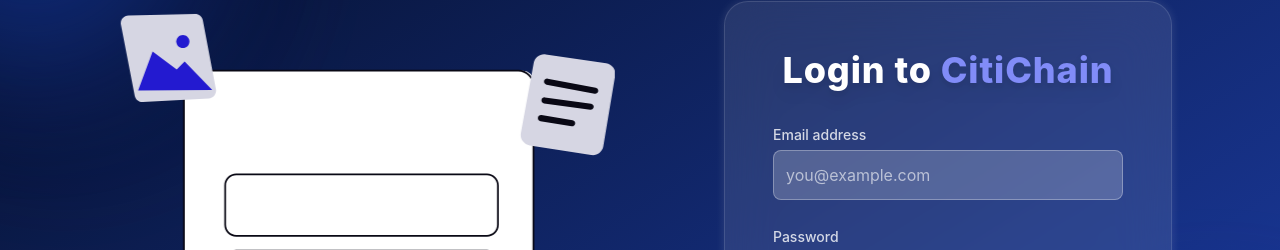
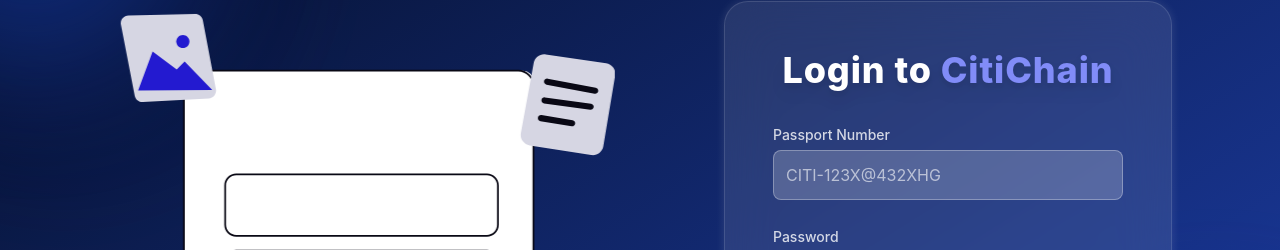
Before and after one commit to siddhesh-desai/citiChain, a React (Create React App) app in the folder frontend/: page /login/user in a window 1280 px wide. Shown: the part 166-416 px from the top of the page. Built offline with nearby package versions, Linux system fonts and the light colour scheme.

Commit message:
Update Login.jsx

```diff
--- a/frontend/src/components/Login.jsx
+++ b/frontend/src/components/Login.jsx
@@ -5,7 +5,7 @@
 
 export default function Login() {
   const navigate = useNavigate();
-  const [form, setForm] = useState({ email: "", password: "" });
+const [form, setForm] = useState({ passport: "", password: "" });
   const [error, setError] = useState("");
 
   const handleChange = (e) => {
@@ -14,7 +14,9 @@
 
   const handleSubmit = (e) => {
     e.preventDefault();
-    if (!form.email.includes("@") || form.password.length < 8) {
+   const passportRegex = /^CITI-\d{3}[A-Z]@\d{3}[A-Z]{2}$/;
+if (!passportRegex.test(form.passport) || form.password.length < 8)
+ {
       setError("Invalid credentials. Please try again.");
       return;
     }
@@ -26,7 +28,6 @@
 
   return (
     <div className="min-h-screen bg-gradient-to-br from-[#040D25] to-[#1E40AF] flex items-center justify-center px-6 relative overflow-hidden">
-
       {/* Animated background blobs with subtle white neon outline */}
       <motion.div
         className="absolute w-96 h-96 rounded-full opacity-20 blur-3xl top-[-10%] left-[-10%]"
@@ -45,7 +46,12 @@
           boxShadow: "0 0 20px 2px rgba(255,255,255,0.07)",
         }}
         animate={{ opacity: [0.15, 0.3, 0.15] }}
-        transition={{ duration: 6, repeat: Infinity, ease: "easeInOut", delay: 3 }}
+        transition={{
+          duration: 6,
+          repeat: Infinity,
+          ease: "easeInOut",
+          delay: 3,
+        }}
       ></motion.div>
 
       {/* Container with image left (bigger) and login right (static box with subtle neon border) */}
@@ -55,8 +61,8 @@
 
         {/* Left: gently floating image */}
         <motion.div
-  initial={{ opacity: 1, scale: 0.95, y: 0 }}  // start fully visible
-  animate={{ scale: 1, y: [-15, 15, -15] }}   // float up/down gently
+          initial={{ opacity: 1, scale: 0.95, y: 0 }} // start fully visible
+          animate={{ scale: 1, y: [-15, 15, -15] }} // float up/down gently
           transition={{ duration: 5, repeat: Infinity, ease: "easeInOut" }}
           className="w-full max-w-[520px]"
         >
@@ -69,7 +75,6 @@
         </motion.div>
 
         <div className="absolute w-80 h-80 bg-blue-900 rounded-full opacity-20 blur-3xl bottom-[-10%] right-[-10%] animate-pulse delay-1000"></div>
-
 
         {/* Right: Login form container with subtle neon border and no animation */}
         <div
@@ -85,20 +90,24 @@
 
           <form className="space-y-6" onSubmit={handleSubmit}>
             <div>
-              <label className="text-sm font-medium text-white/80">Email address</label>
+              <label className="text-sm font-medium text-white/80">
+                Passport Number
+              </label>
               <input
-                type="email"
-                name="email"
+                type="text"
+                name="passport"
                 className="mt-1 w-full p-3 rounded-lg bg-white/20 text-white placeholder-white/60 border border-white/30 focus:outline-none focus:ring-2 focus:ring-indigo-400"
-                placeholder="you@example.com"
-                value={form.email}
+                placeholder="CITI-123X@432XHG"
+                value={form.passport}
                 onChange={handleChange}
                 required
               />
             </div>
 
             <div>
-              <label className="text-sm font-medium text-white/80">Password</label>
+              <label className="text-sm font-medium text-white/80">
+                Password
+              </label>
               <input
                 type="password"
                 name="password"
@@ -110,7 +119,9 @@
               />
             </div>
 
-            {error && <p className="text-sm text-red-400 text-center">{error}</p>}
+            {error && (
+              <p className="text-sm text-red-400 text-center">{error}</p>
+            )}
 
             <motion.button
               whileHover={{ scale: 1.05 }}
@@ -123,7 +134,10 @@
 
             <p className="text-center text-sm text-white/60">
               Don&apos;t have an account?{" "}
-              <Link to="/signup" className="text-indigo-300 hover:underline font-medium">
+              <Link
+                to="/signup"
+                className="text-indigo-300 hover:underline font-medium"
+              >
                 Sign up
               </Link>
             </p>
```
Lines whose indentation alone changed are shown as unchanged.
